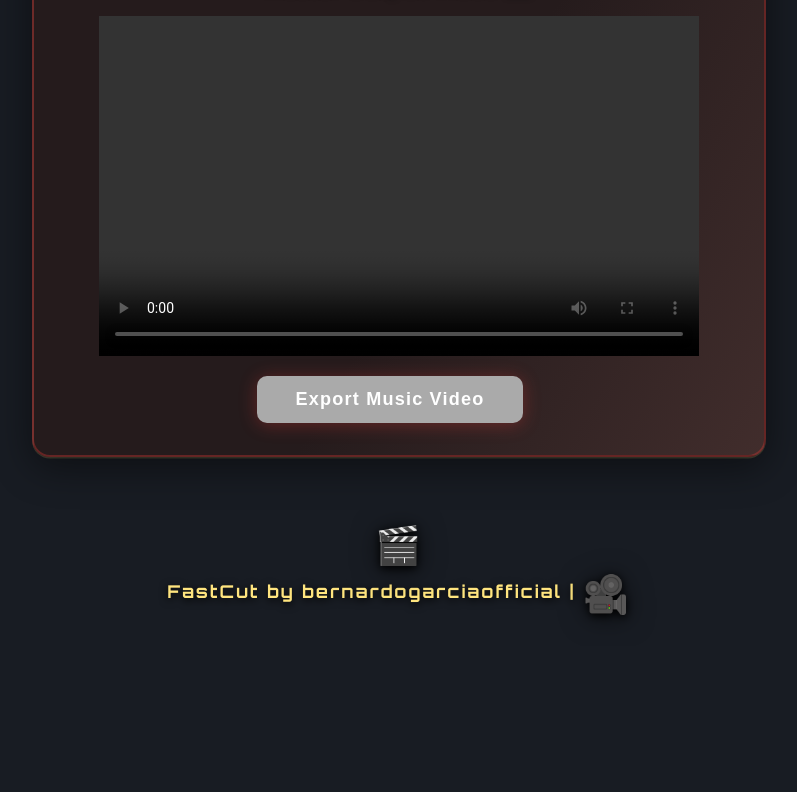
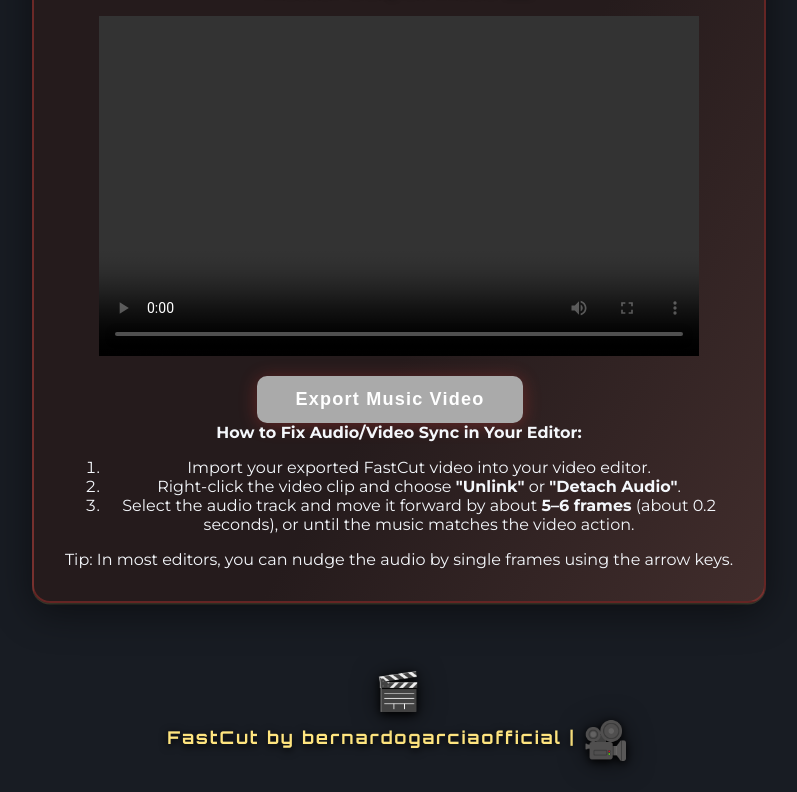
Before and after one commit to bernardogarciaofficial/fastcutvideoswitcher, a plain HTML site: page index.html in a window 1280 px wide. Shown: the part 1514-2306 px from the top of the page, without its empty margins (241-1038 px from the left). Before the commit the page ends 2160 px from the top, so only its background shows below. Drawn offline with Linux system fonts and the light colour scheme.

Commit message:
docs: Add simplified step-by-step audio/video sync fix instructions below export button  - Added a clearly visible section under the "Export Music Video" button with easy 3-step instructions for fixing audio/video sync in any video editor. - Steps: import video, detach/unlink audio, nudge audio track forward 5–6 frames. - Updated styles for the instructions block for clarity and accessibility. - Helps users quickly achieve perfect sync after exporting from FastCut.

```diff
--- a/index.html
+++ b/index.html
@@ -46,14 +46,14 @@
       <button id="exportBtn" class="export-btn" disabled>Export Music Video</button>
       <span id="exportStatus" class="export-status"></span>
     </div>
-    <div id="nleTip" class="nle-tip" style="display:none;">
-      <span>📝 <b>How to Fix Audio/Video Sync in Your Editor:</b></span>
+    <div id="syncInstructions" class="sync-instructions">
+      <strong>How to Fix Audio/Video Sync in Your Editor:</strong>
       <ol>
-        <li><b>Import</b> your exported FastCut video into your video editor.</li>
-        <li><b>Detach/Unlink Audio:</b> Right-click your video, choose "Unlink" or "Detach Audio".</li>
-        <li><b>Nudge Audio:</b> Move the audio track forward by 5–6 frames (about 0.2 seconds) until everything is in sync.</li>
+        <li>Import your exported FastCut video into your video editor.</li>
+        <li>Right-click the video clip and choose <b>"Unlink"</b> or <b>"Detach Audio"</b>.</li>
+        <li>Select the audio track and move it forward by about <b>5–6 frames</b> (about 0.2 seconds), or until the music matches the video action.</li>
       </ol>
-      <span class="nle-tip-note">That’s it! Your music video will now be perfectly synced.</span>
+      <span class="sync-note">Tip: In most editors, you can nudge the audio by single frames using the arrow keys.</span>
     </div>
   </div>
 
```
